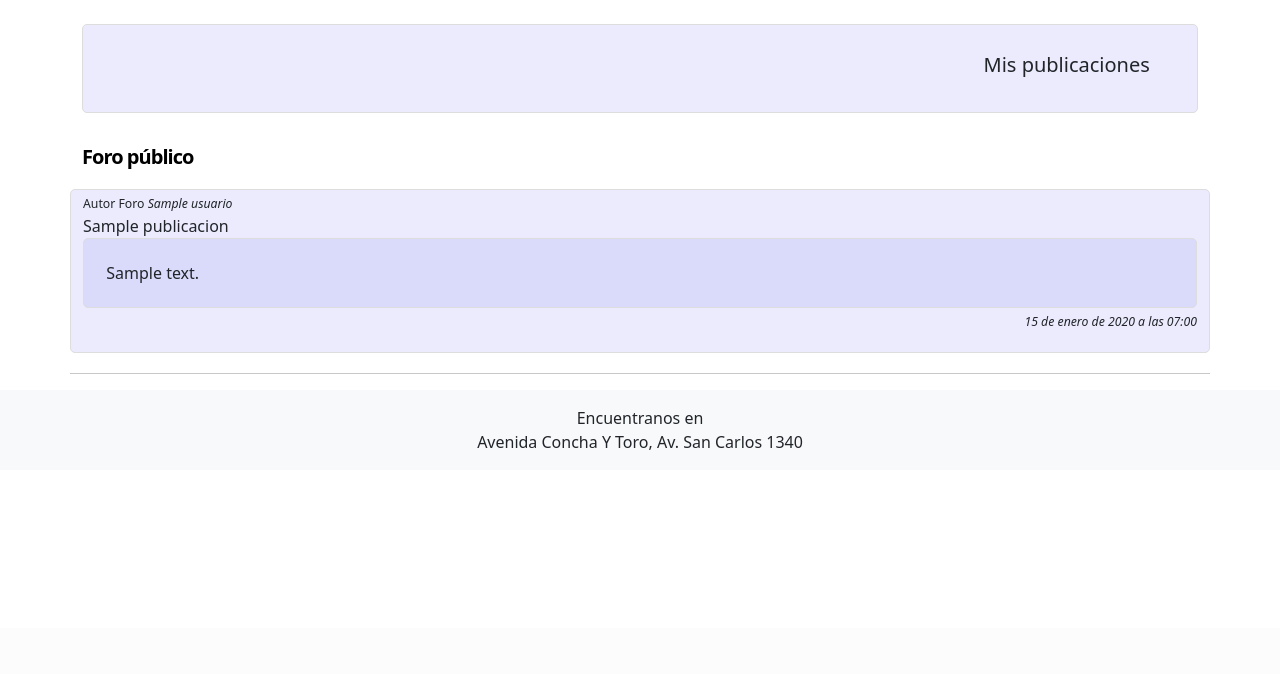
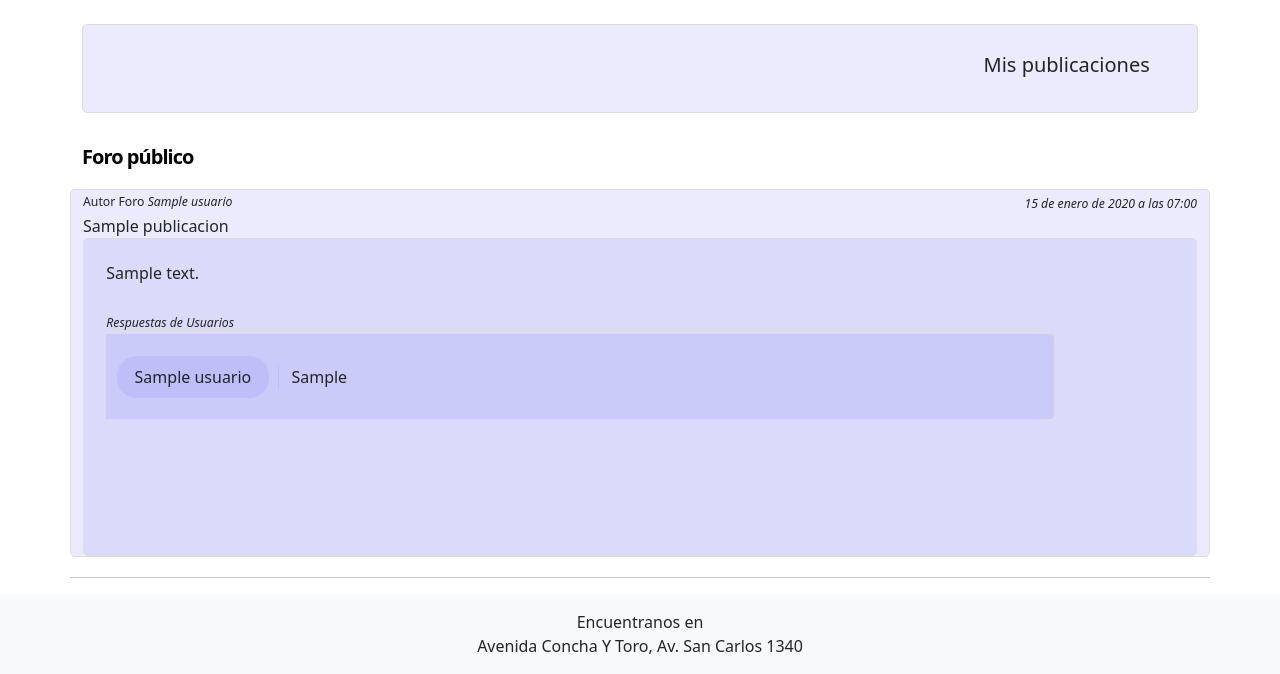
Before and after one commit to sovieeet/NerDCoudStore, a Django app: page /listForo/ in a window 1280 px wide. Shown: the part 172-846 px from the top of the page. Before the commit the page ends 622 px from the top, so only its background shows below. Run offline with Django 5.2, Linux system fonts and the light colour scheme; tables that the repository leaves empty hold one stand-in row (values such as "Sample post").

Commit message:
listado de comentarios ok

```diff
--- a/nerdapp/templates/foro/agregarForo.html
+++ b/nerdapp/templates/foro/agregarForo.html
@@ -13,7 +13,7 @@
 		<div class="row">
 
 			<div class="col" style="text-align: center;">
-				<small><small>Autor Foro : <i>UserName</i></small></small>
+				<small><small>Autor Foro : <i>{{ user.username }}</i></small></small>
 
 			</div>
 			<div class="col-6">
--- a/nerdapp/templates/foro/listForo.html
+++ b/nerdapp/templates/foro/listForo.html
@@ -34,24 +34,44 @@
 				margin-bottom: 20px;
 	border-radius: 5px;
 			">
-		<div style="text-align: start">
-			<small><small>Autor Foro <i>{{ p.usuario_id_usuario.nombre_usuario}}</i></small></small>
-			<br>
+		<div class="row" style="text-align: start">
+			<small class="col"><small>Autor Foro <i>{{ p.usuario_id_usuario.nombre_usuario}}</i></small></small>
+			<div class="col" style="text-align: end; ">
+				<small><small><i>{{ p.fecha_publicacion}}</i></small></small>
+			</div>
 		</div>
 
 		<div style="text-align: start">
 			<div class="subasta-title">{{ p.titulo_publicacion}}</div>
+
 			<div class="col" style="background-color: #6264eb21;
-				border: 1px solid #ddd;
+				border: 1px solid #ddd;border-radius: 5px; padding: 2%; ">
+				{{ p.descripcion_publicacion}}
+				<br><br>
 
-	border-radius: 5px; padding: 2%; ">
-				{{ p.descripcion_publicacion}}
+				<small><small><i>Respuestas de Usuarios</i></small></small>
+				<div style="text-align: start; overflow-y:scroll;
+        overflow-x:hidden; height:200px">
+					{% for c in comentarios %}
+					{% if c.publicacion_id_publicacion.id_publicacion == p.id_publicacion %}
+
+					<div class="row" style="background-color: #6264eb21;
+											border: 1px solid #ddd;border-radius: 5px; padding: 2%;
+											width: 90%; margin-bottom: 1%;">
+						<div class=" col-2" style="background-color: #6264eb21; padding: 1%; text-align: center
+						; border-radius: 20px;">
+							{{c.usuario_id_usuario.nombre_usuario}}</div>
+						<div class=" col-8" style="border-left: 1px solid #6264eb21; margin: 1%;">{{ c.comentario }}
+						</div>
+					</div>
+					{% endif %}
+					{% endfor %}
+				</div>
 			</div>
 
 		</div>
-		<div style="text-align: end; margin-bottom: 20px;">
-			<small><small><i>{{ p.fecha_publicacion}}</i></small></small>
-		</div>
+
+
 	</div>
 
 	<hr />
--- a/nerdapp/views.py
+++ b/nerdapp/views.py
@@ -3,7 +3,8 @@ from django.urls import reverse
 from django.http import HttpResponse, JsonResponse
 from django.shortcuts import render, redirect
 from django.views import View
-from .models import Categoria, Producto, Subasta, Usuario_subasta, Usuario, ParticiparSubasta, Publicacion
+from .models import *
+#from .models import Categoria, Producto, Subasta, Usuario_subasta, Usuario, ParticiparSubasta, Publicacion
 from .forms import CustomUserCreationForm, SubastaForm, ParticiparSubastaForm, ForoForm
 from django.contrib.auth import authenticate, login
 from django.contrib import messages
@@ -204,8 +205,10 @@ def enviar_correo(subasta):
 
 def listForo(request):
     publicaciones = Publicacion.objects.all()
+    comentarios = Comentario.objects.all()
     context = {
             'publicaciones': publicaciones,
+            'comentarios': comentarios
         }
     return render(request, 'foro/listForo.html', context)
 
```
